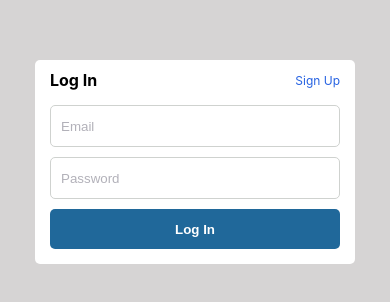
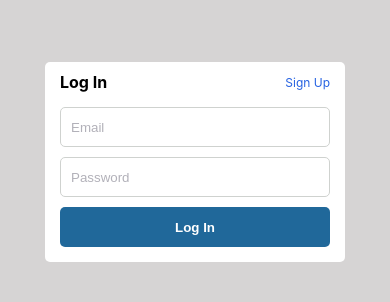
Before and after one commit to Jiorel/Admin-Panel, a React (Create React App) app: page /login in a window 390 px wide. Shown: the part 260-562 px from the top of the page. Built offline with nearby package versions, Linux system fonts and the light colour scheme.

Commit message:
Made the authcard responsive

```diff
--- a/src/features/auth/components/AuthCard/AuthCard.scss
+++ b/src/features/auth/components/AuthCard/AuthCard.scss
@@ -10,6 +10,10 @@
   border-radius: 5px;
   display: flex;
   flex-direction: column;
+
+  @media screen and (max-width: 350px) {
+    width: unset;
+  }
 
   &__header {
     padding: 0 5px;
--- a/src/index.scss
+++ b/src/index.scss
@@ -1,3 +1,16 @@
+* {
+  box-sizing: border-box;
+  padding: 0;
+  margin: 0;
+}
+
+html,
+body,
+#div {
+  width: 100%;
+  height: 100%;
+}
+
 body {
   background: #d6d4d4;
   margin: 0;
```
